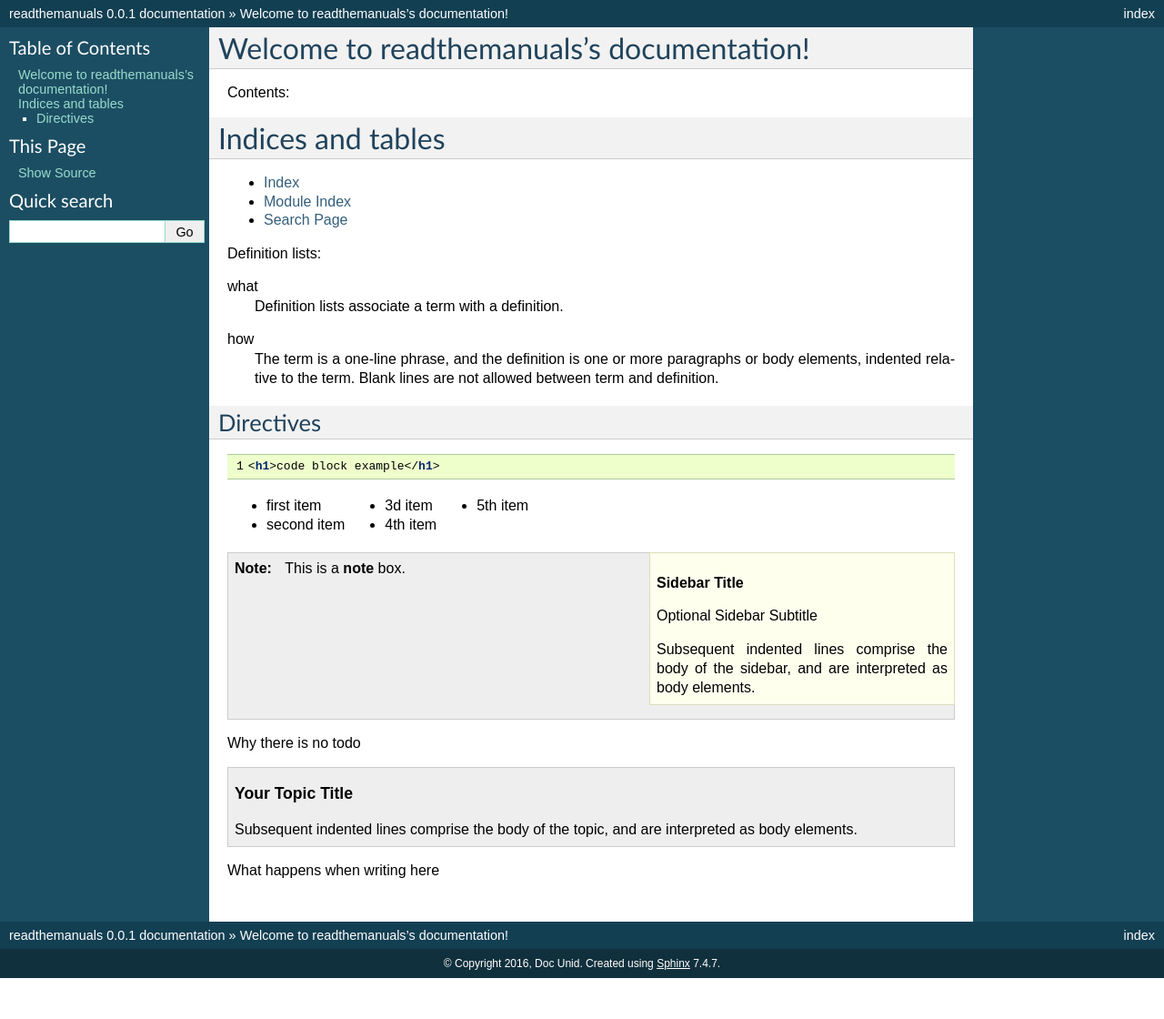
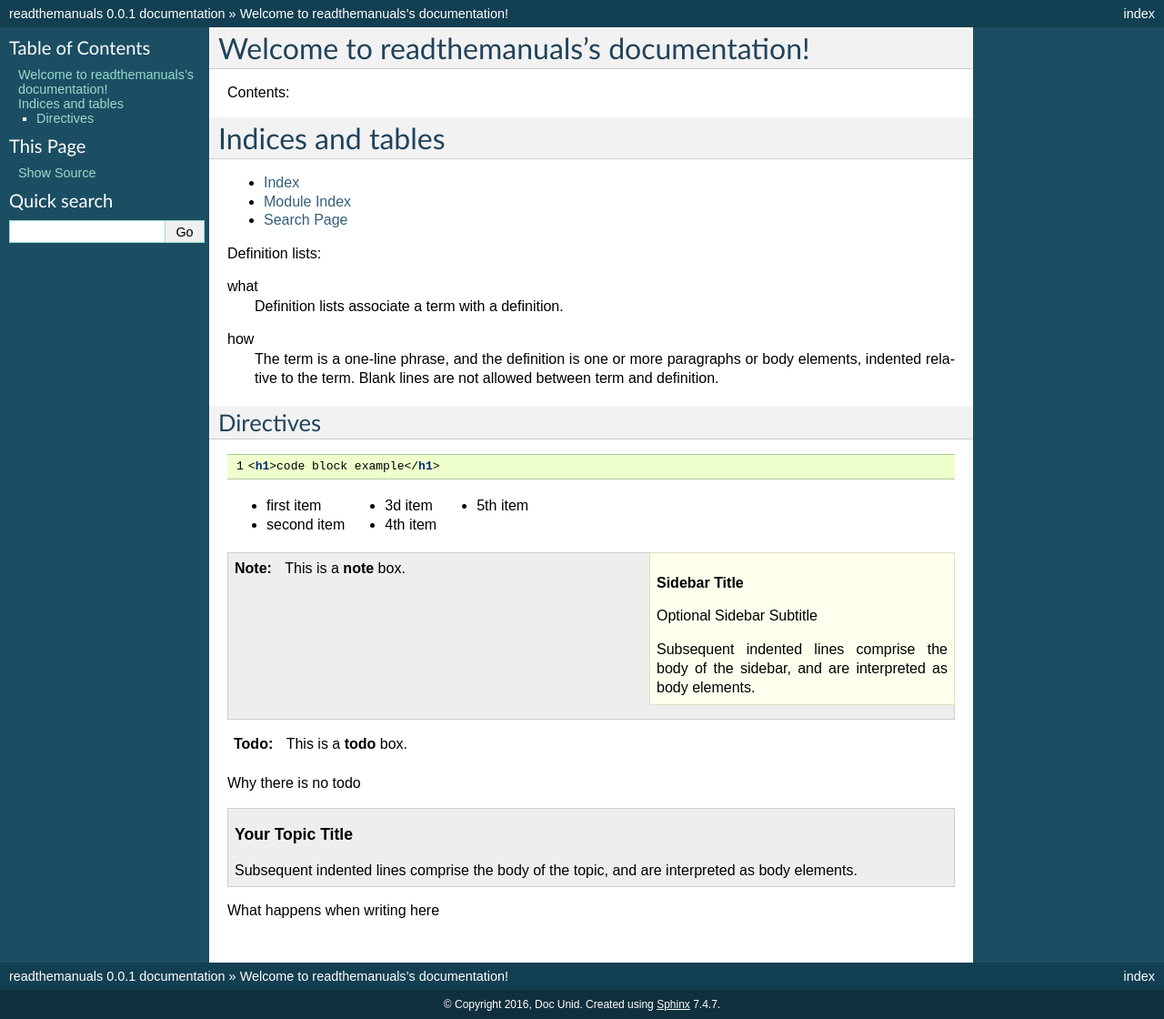
Before and after one commit to docunid/readthemanuals.rst, a Sphinx documentation site: the page built from docs/source/index.rst, in a window 1280 px wide. Shown: the whole page at 91% size. Built offline with Sphinx 7.4.7, drawn with Linux system fonts in a browser that asks for light colours; before the commit the page ends 1075 px from its top, so only the background shows below that; some of the changed lines change nothing that is shown.

Commit message:
Update conf.py

```diff
--- a/docs/source/conf.py
+++ b/docs/source/conf.py
@@ -114,7 +114,7 @@ pygments_style = 'sphinx'
 # keep_warnings = False
 
 # If true, `todo` and `todoList` produce output, else they produce nothing.
-todo_include_todos = False
+todo_include_todos = True
 
 
 # -- Options for HTML output ----------------------------------------------
```
